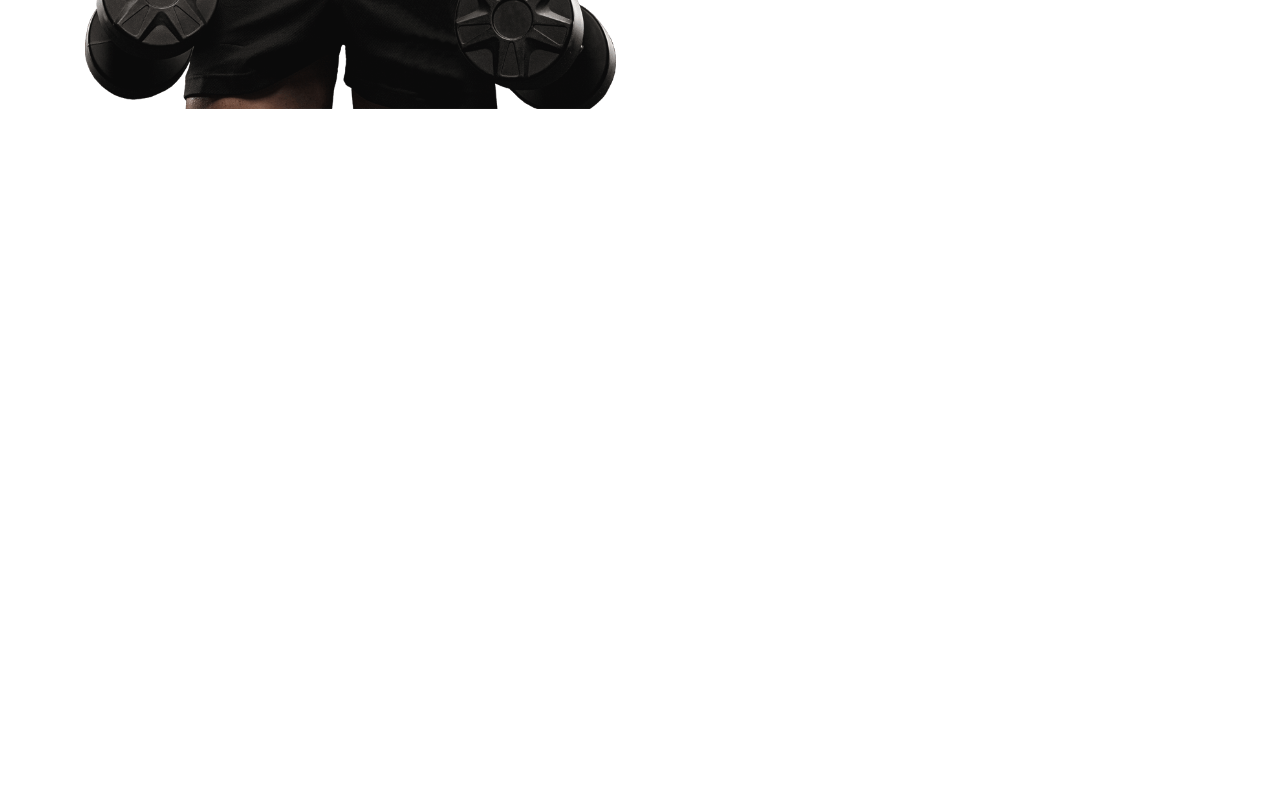
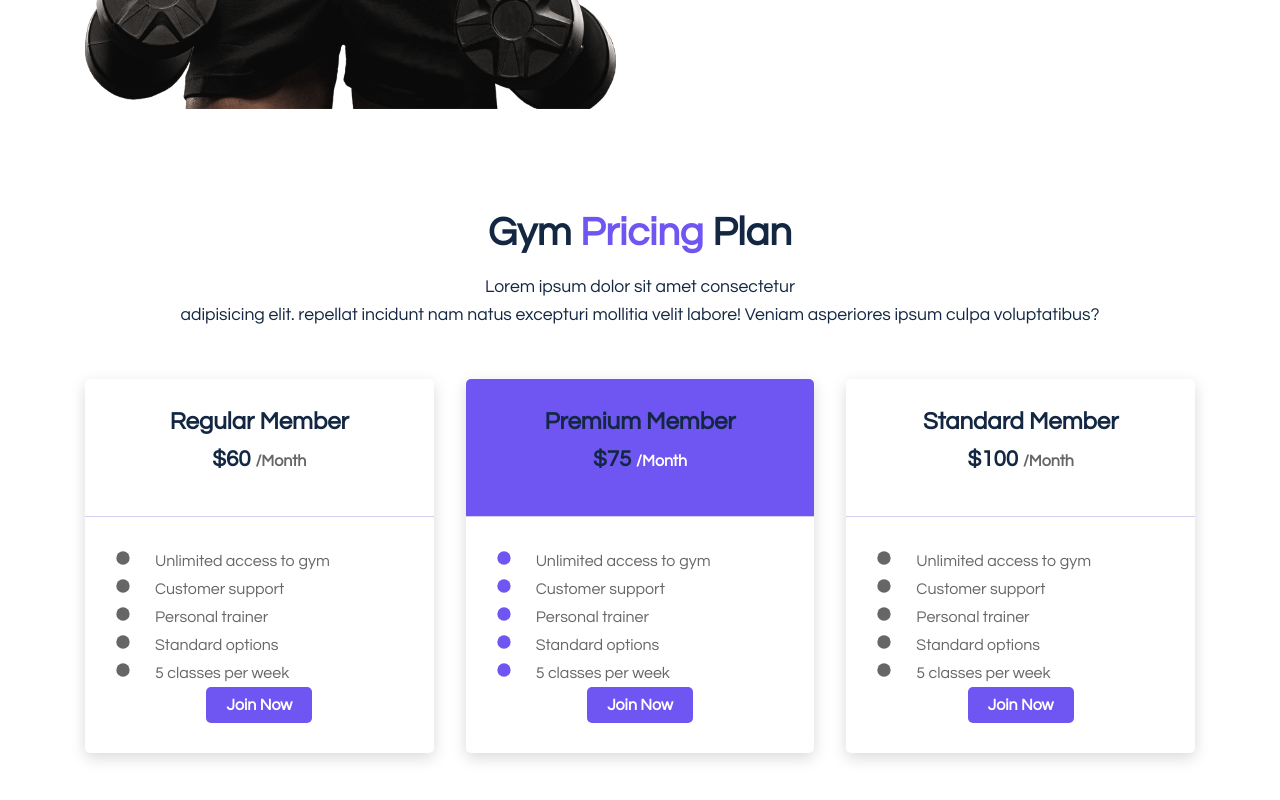
Before and after one commit to HiranKaush/gym-project, a React (Create React App) app: page / in a window 1280 px wide. Shown: the part 1743-2543 px from the top of the page. Before the commit the page ends 1905 px from the top, so only its background shows below. Built offline with nearby package versions, Linux system fonts and the light colour scheme.

Commit message:
implement the pricings

```diff
--- a/src/App.js
+++ b/src/App.js
@@ -3,6 +3,7 @@
 import Hero from './components/UI/Hero'
 import Exercise from './components/UI/Exercise';
 import Start from './components/UI/Start'
+import Pricing from './components/UI/Pricing'
 
 function App() {
   return (
@@ -11,6 +12,7 @@
     <Hero />
     <Exercise/>
     <Start />
+    <Pricing />
     </>
   );
 }
--- /dev/null
+++ b/src/components/UI/Pricing.jsx
@@ -0,0 +1,85 @@
+import React from 'react'
+import '../../styles/pricing.css'
+
+import { RiCheckboxBlankCircleFill } from "react-icons/ri";
+
+const Pricing = () => {
+  return (
+    <section>
+        <div className="container">
+            <div className="pricing__top">
+                <h2 className="section__title">
+                    Gym <span className="highlights">Pricing</span> Plan
+                </h2>
+                <p>
+                    Lorem ipsum dolor sit amet consectetur<br/> adipisicing elit.  repellat incidunt nam natus excepturi mollitia velit labore! Veniam asperiores ipsum culpa voluptatibus?
+                </p>
+            </div>
+
+            {/* pricing wrapper */}
+            <div className="pricing__wrapper">
+                <div className="pricing__item">
+                    <div className="pricing__card-top">
+                        <h2 className="section__title">Regular Member </h2>
+                        <h2 className="pricing section__title">$60 <span>/Month</span></h2>
+                    </div>
+
+                    <div className="services">
+                        <ul>
+                            <li><span><RiCheckboxBlankCircleFill/></span>Unlimited access to gym</li>
+                            <li><span><RiCheckboxBlankCircleFill/></span>Customer support</li>
+                            <li><span><RiCheckboxBlankCircleFill/></span>Personal trainer</li>
+                            <li><span><RiCheckboxBlankCircleFill/></span>Standard options</li>
+                            <li><span><RiCheckboxBlankCircleFill/></span>5 classes per week</li>
+                        </ul>
+                        <button className="register__btn">Join Now</button>
+                    </div>
+
+                </div>
+
+                <div className="pricing__item pricing__item-02">
+                    <div className="pricing__card-top">
+                        <h2 className="section__title">Premium Member </h2>
+                        <h2 className="pricing section__title">$75 <span>/Month</span></h2>
+                    </div>
+
+                    <div className="services">
+                        <ul>
+                            <li><span><RiCheckboxBlankCircleFill/></span>Unlimited access to gym</li>
+                            <li><span><RiCheckboxBlankCircleFill/></span>Customer support</li>
+                            <li><span><RiCheckboxBlankCircleFill/></span>Personal trainer</li>
+                            <li><span><RiCheckboxBlankCircleFill/></span>Standard options</li>
+                            <li><span><RiCheckboxBlankCircleFill/></span>5 classes per week</li>
+                        </ul>
+                        <button className="register__btn">Join Now</button>
+                    </div>
+
+                </div>
+
+                <div className="pricing__item">
+                    <div className="pricing__card-top">
+                        <h2 className="section__title">Standard Member </h2>
+                        <h2 className="pricing section__title">$100 <span>/Month</span></h2>
+                    </div>
+
+                    <div className="services">
+                        <ul>
+                            <li><span><RiCheckboxBlankCircleFill/></span>Unlimited access to gym</li>
+                            <li><span><RiCheckboxBlankCircleFill/></span>Customer support</li>
+                            <li><span><RiCheckboxBlankCircleFill/></span>Personal trainer</li>
+                            <li><span><RiCheckboxBlankCircleFill/></span>Standard options</li>
+                            <li><span><RiCheckboxBlankCircleFill/></span>5 classes per week</li>
+                        </ul>
+                        <button className="register__btn">Join Now</button>
+                    </div>
+
+                </div>
+            </div>
+
+
+        </div>
+    </section>
+  )
+}
+
+export default Pricing
--- /dev/null
+++ b/src/styles/pricing.css
@@ -0,0 +1,90 @@
+.pricing__top{
+    text-align: center;
+}
+
+.pricing__top h2{
+    font-size: 2.5rem;
+    margin-bottom: 20px;
+}
+
+.pricing__top p{
+    font-size: 1.1rem;
+    color: var(--heading-color);
+    line-height: 28px;
+    margin-bottom: 50px;
+}
+
+.pricing__wrapper{
+    display: flex;
+    align-items: center;
+    justify-content: space-between;
+    column-gap: 2rem;
+}
+
+.pricing__item{
+    box-shadow: rgba(0,0,0,0.15) 0px 5px 15px 0px;
+    border-radius: 5px;
+    width: 33%;
+    background: #fff;
+}
+.pricing__card-top{
+    padding: 30px;
+    border-bottom: 1px solid #d3cef2;
+    text-align: center;
+}
+
+.pricing__card-top h2{
+    font-size: 1.5rem;
+    margin-bottom: 0.9rem;
+}
+
+.pricing__card-top .pricing{
+    font-size: 1.4rem;
+}
+.pricing__card-top .pricing span{
+    font-size: 1rem;
+    color:#666;
+}
+
+.pricing__item .services{
+    padding: 30px;
+}
+
+.pricing__item .services ul li {
+    display: flex;
+    align-items: center;
+    column-gap: 1.5rem;
+    color: #666;
+    line-height: 28px;
+}
+
+.pricing__item .services ul li span i {
+    font-size: 0.7rem;
+}
+
+.services{
+    text-align: center;
+}
+
+.service button {
+    margin-top: 50px;
+}
+
+.pricing__item-02 .pricing__card-top{
+    background: var(--primary-color);
+    border-radius: 5px 5px 0px 0px;
+
+}
+
+.pricing__item-02 .pricing__card-top{
+    color: #fff;
+    font-weight: 500;
+}
+.pricing__item-02 .pricing__card-top h2 span{
+   color: white;
+}
+
+.pricing__item-02 .services ul li span  {
+    color:var(--primary-color);
+
+}
```
